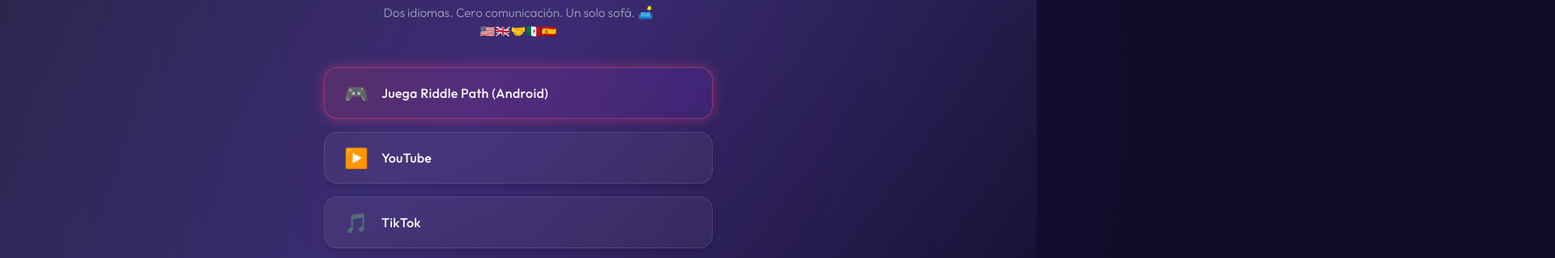
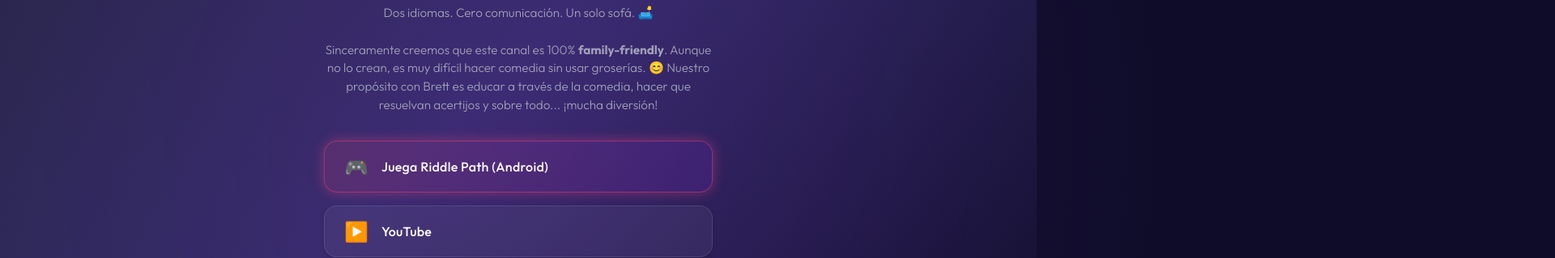
Before and after one commit to balruben-cpu/balruben-cpu.github.io, a plain HTML site: page index.html in a window 1280 px wide. Shown: the part 327-646 px from the top of the page at 81% size, 1920 px wide, since content can reach past the window. Drawn offline with Linux system fonts and the light colour scheme.

Commit message:
Update bio text

```diff
--- a/index.html
+++ b/index.html
@@ -25,7 +25,10 @@
                 <img src="avatar.png" alt="Couch Co-op" class="avatar">
             </div>
             <h1 class="username">@couchcoop_official</h1>
-            <p class="bio">Dos idiomas. Cero comunicación. Un solo sofá. 🛋️<br>🇺🇸🇬🇧🤝🇲🇽🇪🇸</p>
+            <p class="bio">
+                Dos idiomas. Cero comunicación. Un solo sofá. 🛋️<br><br>
+                Sinceramente creemos que este canal es 100% <strong>family-friendly</strong>. Aunque no lo crean, es muy difícil hacer comedia sin usar groserías. 😊 Nuestro propósito con Brett es educar a través de la comedia, hacer que resuelvan acertijos y sobre todo... ¡mucha diversión!
+            </p>
         </header>
 
         <!-- Links Section -->
```
